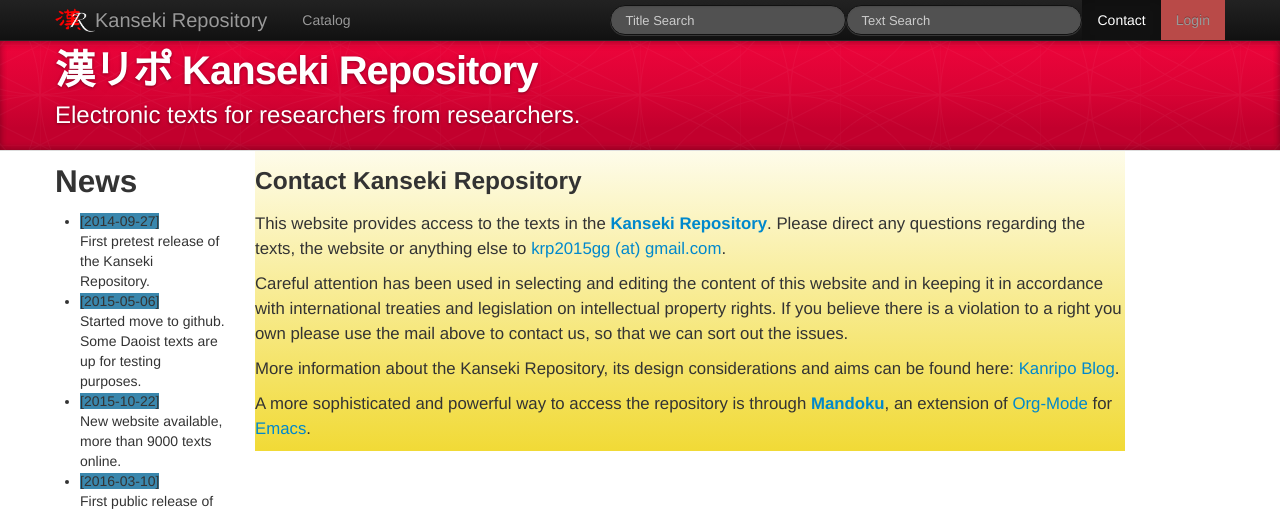
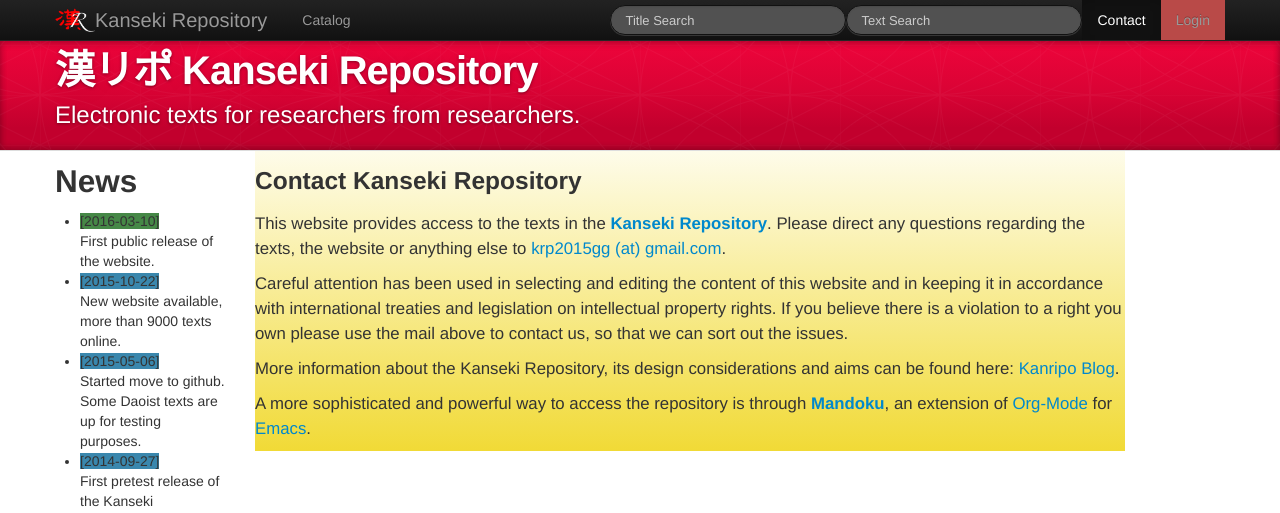
Before and after one commit to mandoku/mdweb, a Flask app: page /contact in a window 1280 px wide. Shown: the top 513 px of the page. Run offline with Flask 2, Linux system fonts and the light colour scheme; parts of the project's set-up code (start-up, migrations or seed data) failed here and were passed over; some libraries are stand-ins or nearby versions.

Commit message:
inverted order of news items, changed one label.

```diff
--- a/app/templates/laybase.html
+++ b/app/templates/laybase.html
@@ -86,17 +86,17 @@
     {% block sidebar %}
     <h2>{{_('News')}}</h2>
     <ul>
-    <li><span class="label-info">[2014-09-27]</span><br />
-      First pretest release of the Kanseki Repository.
+    <li><span class="label-success">[2016-03-10]</span><br />
+      First public release of the website.
+      </li>
+    <li><span class="label-info">[2015-10-22]</span><br />
+      New website available, more than 9000 texts online.
       </li>
     <li><span class="label-info">[2015-05-06]</span><br />
       Started move to github. Some Daoist texts are up for testing purposes.
       </li>
-    <li><span class="label-info">[2015-10-22]</span><br />
-      New website available, more than 9000 texts online.
-      </li>
-    <li><span class="label-info">[2016-03-10]</span><br />
-      First public release of the website.
+    <li><span class="label-info">[2014-09-27]</span><br />
+      First pretest release of the Kanseki Repository.
       </li>
     </ul>
     {% endblock sidebar %}
```
